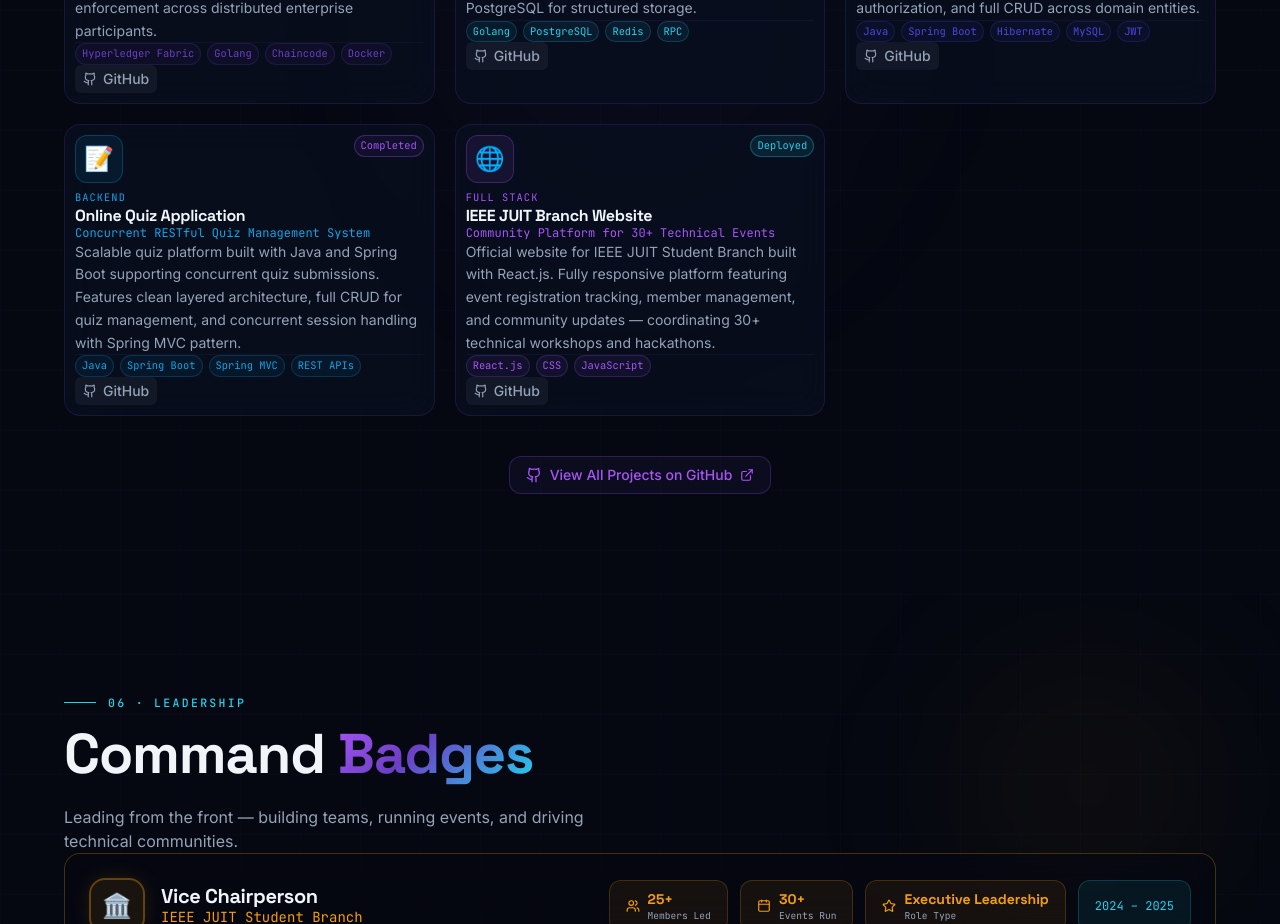
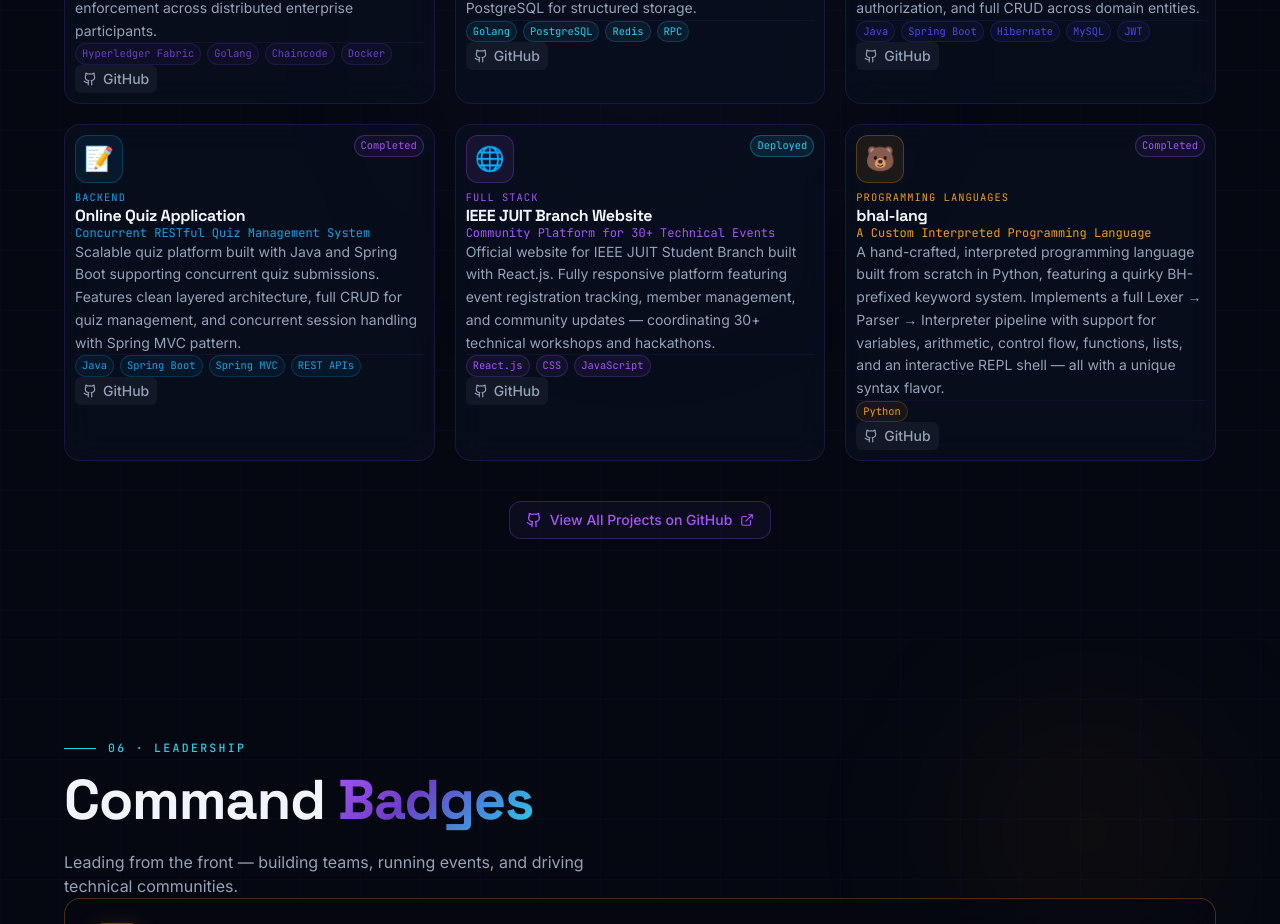
Before and after one commit to SamVJulius/portfolio, a Next.js app: page / in a window 1280 px wide. Shown: the part 4200-5124 px from the top of the page. Built offline with nearby package versions, Linux system fonts and the light colour scheme.

Commit message:
Added bhal-lang details

```diff
--- a/src/data/portfolio.ts
+++ b/src/data/portfolio.ts
@@ -286,6 +286,27 @@
     github: "https://github.com/SamVJulius/ieee-website",
     status: "Deployed",
   },
+  {
+  id: "bhal-lang",
+  name: "bhal-lang",
+  subtitle: "A Custom Interpreted Programming Language",
+  description:
+    "A hand-crafted, interpreted programming language built from scratch in Python, featuring a quirky BH-prefixed keyword system. Implements a full Lexer → Parser → Interpreter pipeline with support for variables, arithmetic, control flow, functions, lists, and an interactive REPL shell — all with a unique syntax flavor.",
+  tech: ["Python"],
+  highlights: [
+    "Full Lexer → Parser → Interpreter pipeline built from scratch",
+    "Interactive REPL shell with script file execution support",
+    "Supports functions, closures, higher-order functions, and recursion",
+    "Dynamic typing with integers, floats, strings, and lists",
+    "Custom keyword system with BH-prefix syntax (BHIF, BHFOR, BHUNC, etc.)",
+    "Descriptive runtime error reporting with call stack tracebacks",
+  ],
+  category: "Programming Languages",
+  icon: "🐻",
+  color: "#F59E0B",
+  github: "https://github.com/SamVJulius/bhal-lang",
+  status: "Completed",
+},
 ];
 
 export const leadership = [
```
